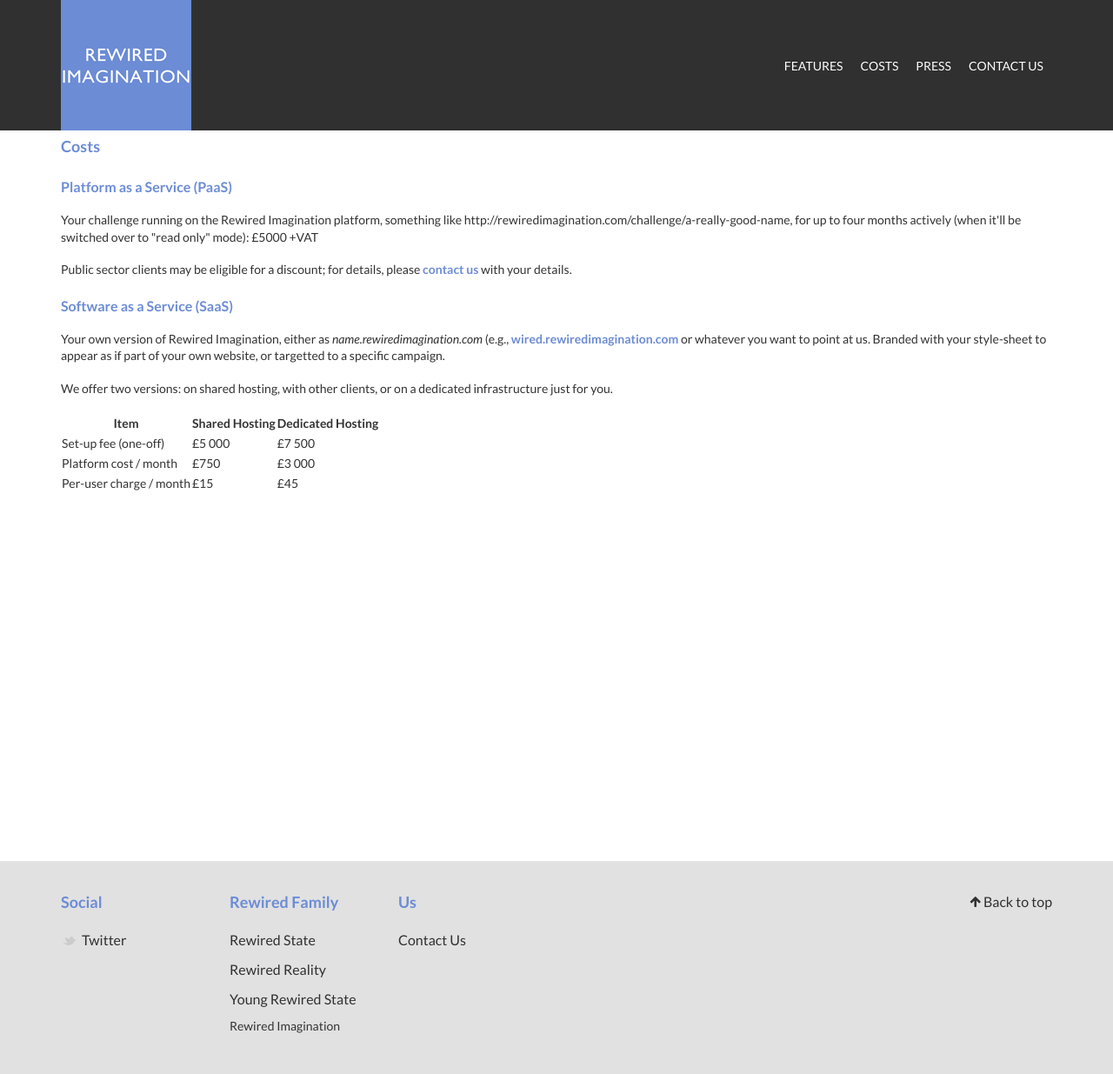
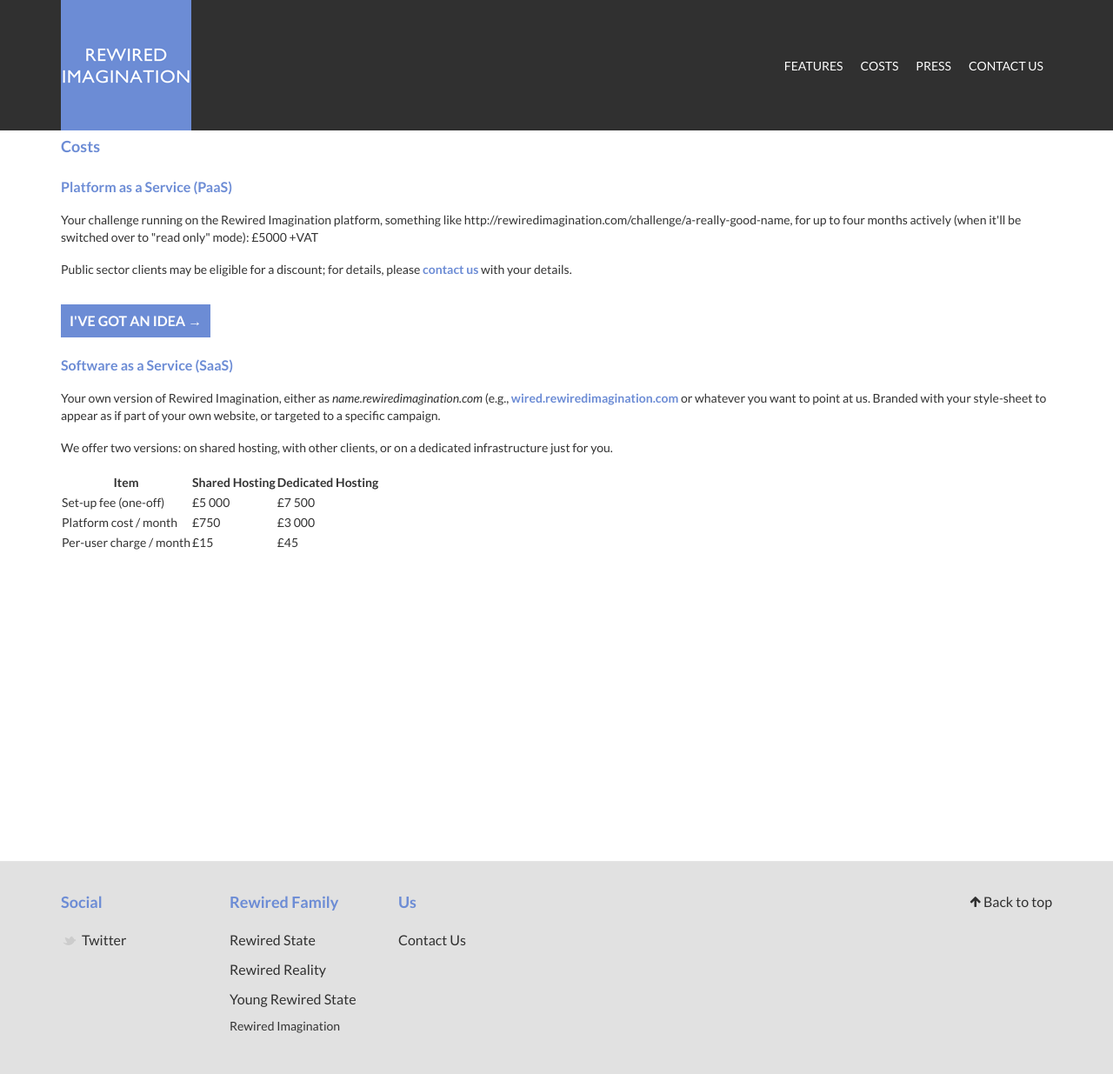
Before and after one commit to adamamyl/rewiredimagination.com, a Jekyll site: the page built from costs/index.html, in a window 1280 px wide. Shown: the whole page at 87% size. Built offline with Jekyll 4.4.1, drawn with Linux system fonts in a browser that asks for light colours; nearby versions of some CDN libraries; Markdown is read by kramdown in place of the engine named in the settings.

Commit message:
Add button, correct spelling of 'targeted'

```diff
--- a/costs/index.html
+++ b/costs/index.html
@@ -16,13 +16,18 @@
                 href="mailto:sales@rewiredimagination.com">contact
                 us</a> with your details.</p>
 
+                <p><a class="btn-getstarted"
+                href="http://app.rewiredimagination.com/challenge">I've got
+                an idea &rarr;</a></p>
+
+
                 <h3>Software as a Service (SaaS)</h3>
                 <p>Your own version of Rewired Imagination, either as
                 <em>name.rewiredimagination.com</em> (e.g., <a
                 href="http://wired.rewiredimagination.com">wired.rewiredimagination.com</a> or
                 whatever you want to point at us. Branded with your
                 style-sheet to appear as if part of your own website,
-                or targetted to a specific campaign.</p>
+                or targeted to a specific campaign.</p>
 
                 <p>We offer two versions: on shared hosting, with other
                 clients, or on a dedicated infrastructure just for you.</p>
```
